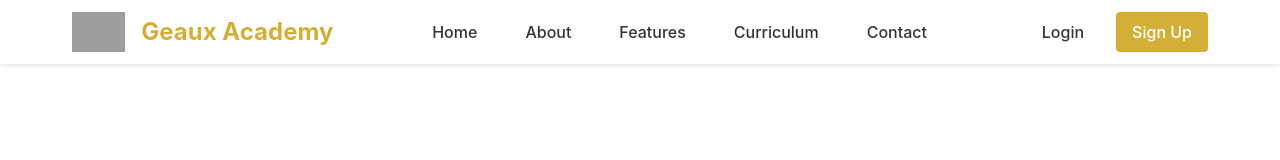
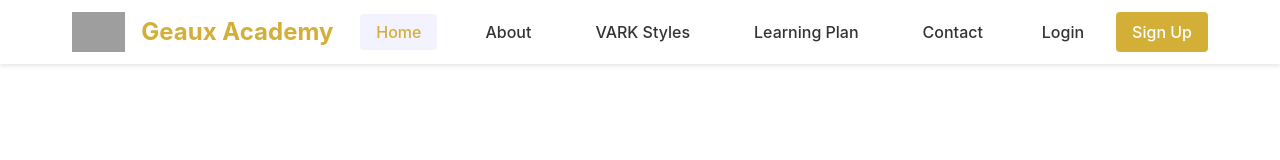
Before and after one commit to Geaux-Specialist-L-L-C/GA-MVP, a Vue app: page / in a window 1280 px wide. Shown: the top 160 px of the page. Built offline with nearby package versions, Linux system fonts and the light colour scheme; no server answers; grey boxes are pictures that could not be loaded.

Commit message:
Enhance Header component to include active link styling and improve navigation structure

```diff
--- a/src/components/layout/Header.jsx
+++ b/src/components/layout/Header.jsx
@@ -1,8 +1,10 @@
 import React from 'react';
-import { Link } from 'react-router-dom';
+import { Link, useLocation } from 'react-router-dom';
 import styled from 'styled-components';
 
 const Header = () => {
+  const location = useLocation();
+
   return (
     <HeaderContainer>
       <HeaderContent>
@@ -16,25 +18,25 @@ const Header = () => {
         <Navigation>
           <NavList>
             <NavItem>
-              <NavLink to="/">Home</NavLink>
+              <NavLink to="/" $isActive={location.pathname === "/"}>Home</NavLink>
             </NavItem>
             <NavItem>
-              <NavLink to="/about">About</NavLink>
+              <NavLink to="/about" $isActive={location.pathname === "/about"}>About</NavLink>
             </NavItem>
             <NavItem>
-              <NavLink to="/features">Features</NavLink>
+              <NavLink to="/vark-styles" $isActive={location.pathname === "/vark-styles"}>VARK Styles</NavLink>
             </NavItem>
             <NavItem>
-              <NavLink to="/curriculum">Curriculum</NavLink>
+              <NavLink to="/learning-plan" $isActive={location.pathname === "/learning-plan"}>Learning Plan</NavLink>
             </NavItem>
             <NavItem>
-              <NavLink to="/contact">Contact</NavLink>
+              <NavLink to="/contact" $isActive={location.pathname === "/contact"}>Contact</NavLink>
             </NavItem>
           </NavList>
         </Navigation>
 
         <AuthSection>
-          <AuthLink to="/login">Login</AuthLink>
+          <AuthLink to="/login" $isActive={location.pathname === "/login"}>Login</AuthLink>
           <AuthButton to="/signup">Sign Up</AuthButton>
         </AuthSection>
       </HeaderContent>
@@ -105,12 +107,19 @@ const NavLink = styled(Link)`
   color: var(--text-color);
   text-decoration: none;
   font-weight: 500;
-  padding: 0.5rem;
-  transition: color 0.2s ease;
+  padding: 0.5rem 1rem;
+  border-radius: 4px;
+  transition: all 0.2s ease;
 
   &:hover {
     color: var(--primary-color);
+    background: rgba(100, 108, 255, 0.08);
   }
+
+  ${props => props.$isActive && `
+    color: var(--primary-color);
+    background: rgba(100, 108, 255, 0.08);
+  `}
 `;
 
 const AuthSection = styled.div`
@@ -119,7 +128,7 @@ const AuthSection = styled.div`
   gap: 1rem;
 `;
 
-const AuthLink = styled(Link)`
+const AuthLink = styled(NavLink)`
   color: var(--text-color);
   text-decoration: none;
   font-weight: 500;
```
Also changed, not shown: src/components/layout/Header.tsx (+21 -9 lines).
